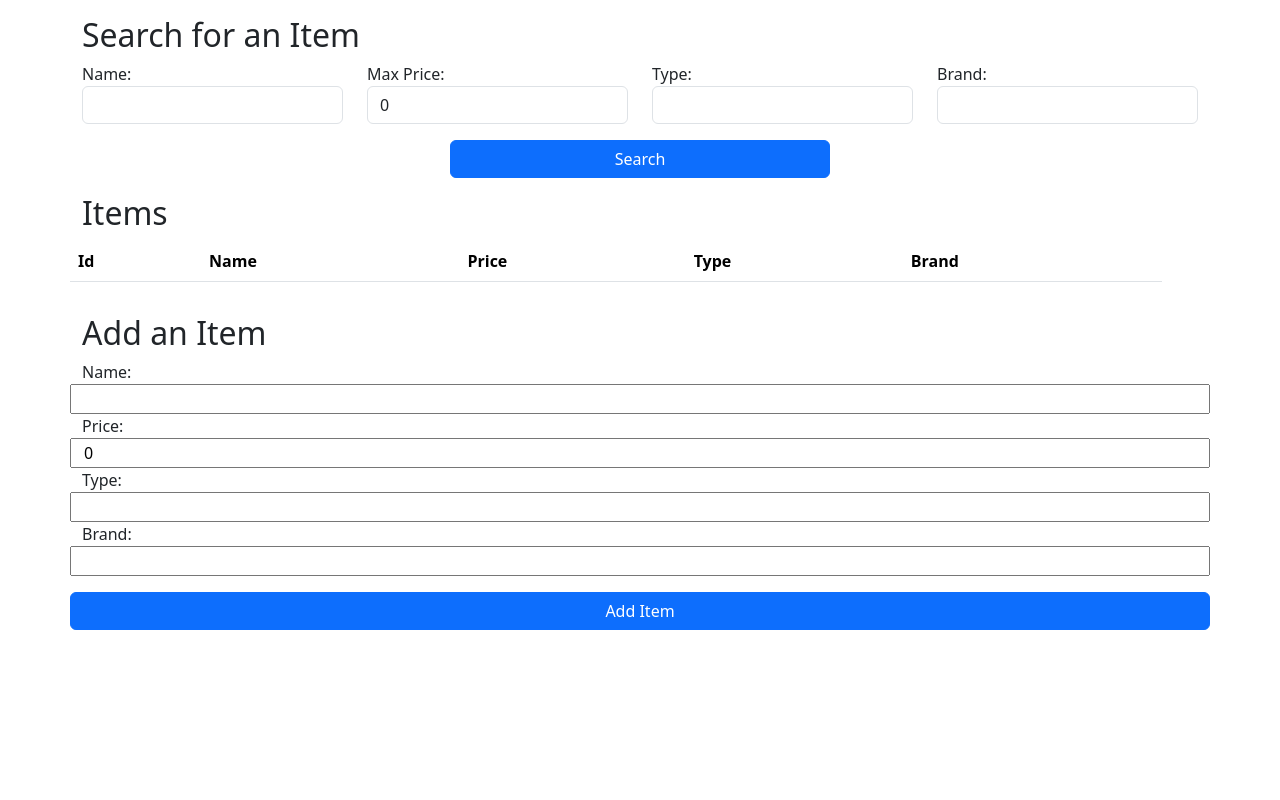
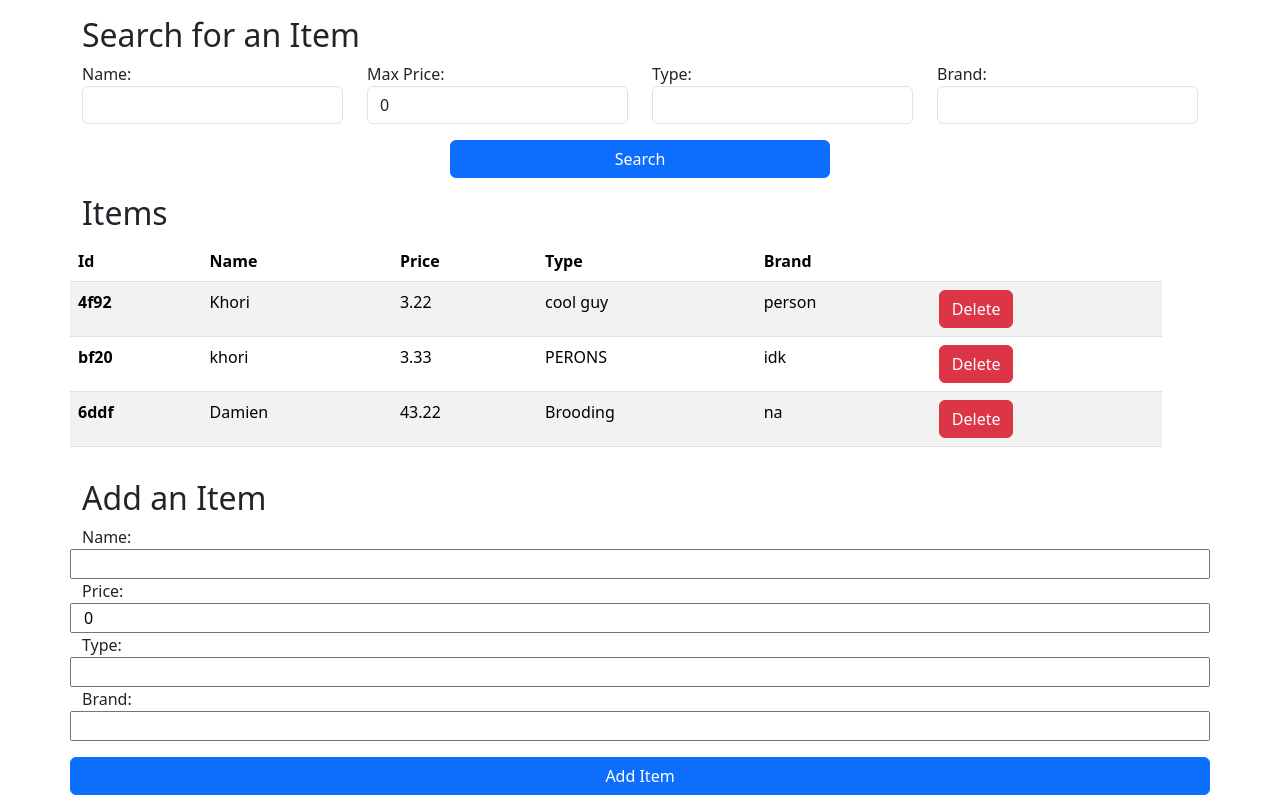
Before and after one commit to KhoriF/inventory-management, a React (Create React App) app: page / in a window 1280 px wide. Built offline with nearby package versions, Linux system fonts and the light colour scheme; data requests are answered from the project's data file.

Commit message:
Added Class.js for testing purposes and added item deletion

```diff
--- a/db.json
+++ b/db.json
@@ -1,26 +1,5 @@
 {
   "items": [
-    {
-      "id": "bbd8",
-      "name": "Khori",
-      "price": "323.33",
-      "type": "person",
-      "brand": "na"
-    },
-    {
-      "id": "2270",
-      "name": "Kim",
-      "price": "4.232",
-      "type": "good",
-      "brand": "naa"
-    },
-    {
-      "id": "8507",
-      "name": "Khori ",
-      "price": "3.33",
-      "type": "Cool guy",
-      "brand": "person"
-    },
     {
       "id": "4f92",
       "name": "Khori",
@@ -34,6 +13,13 @@
       "price": "3.33",
       "type": "PERONS",
       "brand": "idk"
+    },
+    {
+      "id": "6ddf",
+      "name": "Damien",
+      "price": "43.22",
+      "type": "Brooding",
+      "brand": "na"
     }
   ]
 }
--- a/src/App.js
+++ b/src/App.js
@@ -2,15 +2,34 @@ import "./App.css";
 import SearchBar from "./SearchBar";
 import AddItem from "./AddItem";
 import ItemsDisplay from "./ItemsDisplay";
-import { useState } from "react";
+import { useState, useEffect } from "react";
 
 function App() {
   const [filters, setFilters] = useState({});
   const [data, setData] = useState({ items: [] });
 
+
+  useEffect(() => {
+    fetch("http://localhost:3000/items").then((response) => response.json()).then((data) => setData({items: data}));
+  }, []);
+
   const updateFilters = (searchParams) => {
     setFilters(searchParams);
   };
+
+  const deleteItem = (item) => {
+    const items = data["items"];
+    const requestOptions = {
+      method: "DELETE"
+    }
+    fetch(`http://localhost:3000/items/${item.id}`,requestOptions).then((response) => {
+      if (response.ok) {
+        const idx = items.indexOf(item);
+        items.splice(idx, 1);
+        setData({items: items});
+      }
+    })
+  }
 
   const addItemToData = (item) => {
     // Storing state in currentData
@@ -67,12 +86,13 @@ function App() {
         <SearchBar updateSearchParams={updateFilters}></SearchBar>
       </div>
       <div className="row mt-3">
-        <ItemsDisplay items={filterData(data["items"])}></ItemsDisplay>
+        <ItemsDisplay deleteItem={deleteItem} items={filterData(data["items"])}></ItemsDisplay>
       </div>
       <div className="row mt-3">
         <AddItem addItem={addItemToData}></AddItem>
       </div>
     </div>
+
   );
 }
 
--- a/src/ItemsDisplay.js
+++ b/src/ItemsDisplay.js
@@ -1,4 +1,4 @@
-function ItemsDisplay(props) {
+function ItemsDisplay({items, deleteItem}) {
   return (
     <div className="row">
       <div className="row">
@@ -13,10 +13,11 @@ function ItemsDisplay(props) {
                 <th scope="col">Price</th>
                 <th scope="col">Type</th>
                 <th scope="col">Brand</th>
+                <th scope="col"></th>
             </tr>
           </thead>
           <tbody>
-            {props.items.map((item) => {
+            {items.map((item) => {
               return (
                 <tr>
                   <th scope="row">{item.id}</th>
@@ -24,6 +25,7 @@ function ItemsDisplay(props) {
                   <td>{item.price}</td>
                   <td>{item.type}</td>
                   <td>{item.brand}</td>
+                  <td><button className="btn btn-danger" onClick= {() => deleteItem(item)}>Delete</button></td>
                 </tr>
               );
             })}
```
Also changed, not shown: src/Class.js (added, +38 -0 lines).
